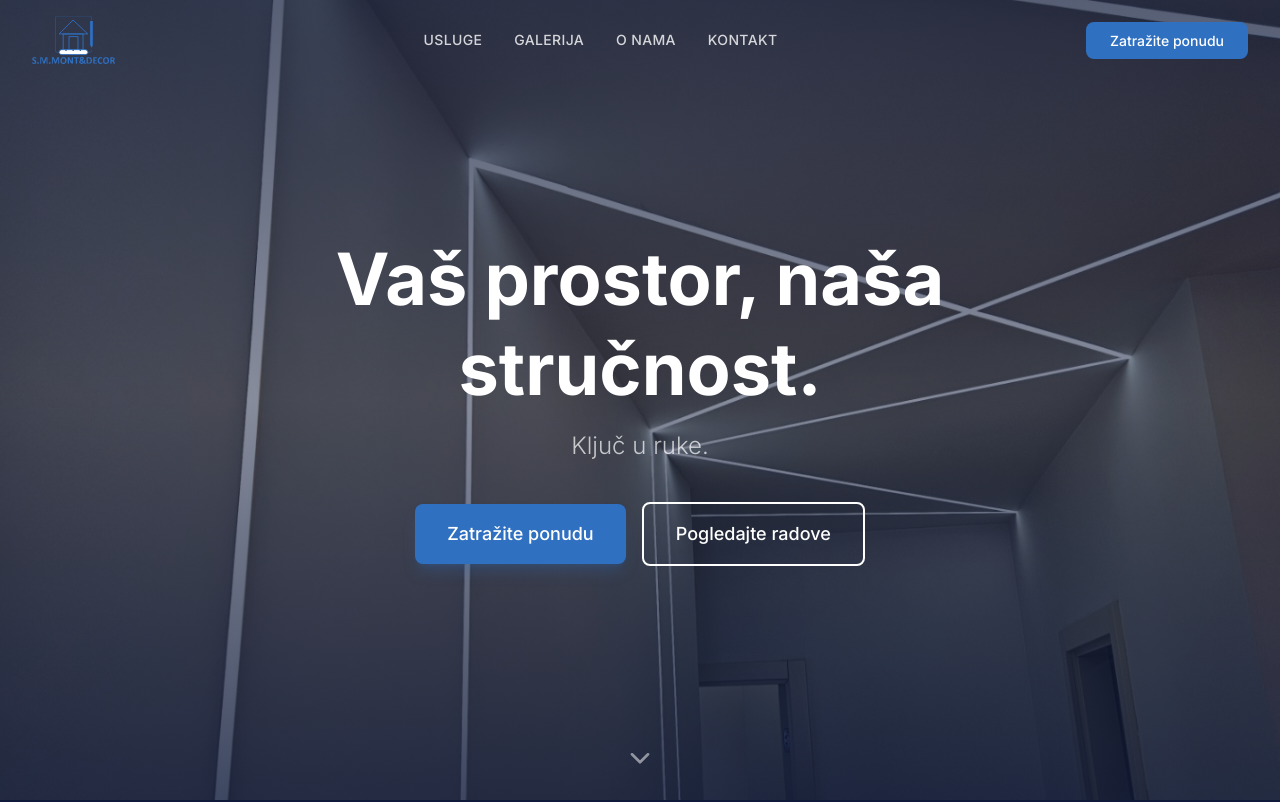
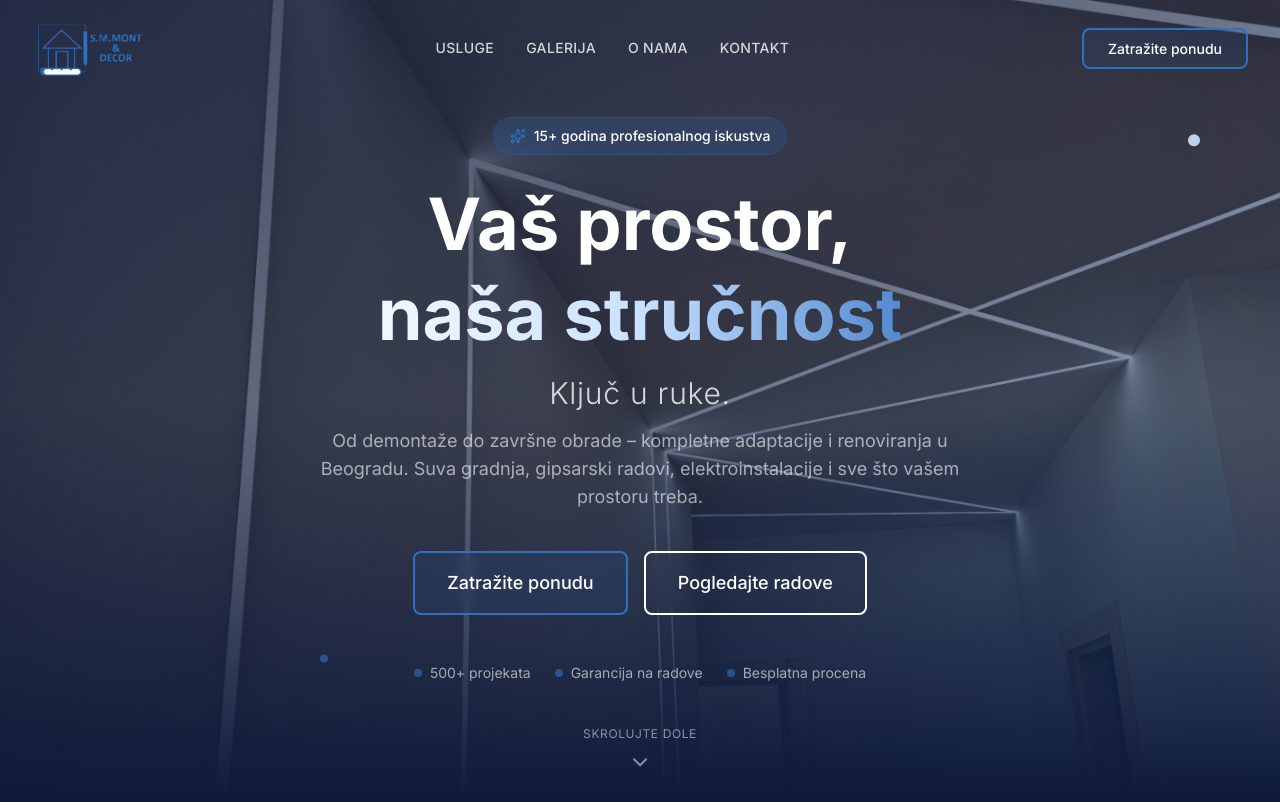
Before and after one commit to teaaaaaaaaaaaaaaaaaa/S.M.Mont-Decor, a React (Vite) app: page / in a window 1280 px wide. Shown: the top 802 px of the page. Built offline with nearby package versions, Linux system fonts and the light colour scheme.

Commit message:
sredjene sitnice

```diff
--- a/src/components/layout/Navbar.tsx
+++ b/src/components/layout/Navbar.tsx
@@ -1,8 +1,7 @@
 import { useState, useEffect } from 'react';
 import { Link, useLocation } from 'react-router-dom';
 import { Menu } from 'lucide-react';
-import LogoFull from '../../assets/logos/Logo-SM.svg';
-import LogoIcon from '../../assets/logos/Logo-SM-ONLY.svg';
+import LogoHorizontal from '../../assets/logos/Logo-horizontal.png';
 import { company } from '../../data/company';
 import { scrollToElement } from '../../utils/scrollToElement';
 import MobileMenu from './MobileMenu';
@@ -47,17 +46,12 @@ export default function Navbar() {
         }`}
       >
         <div className="max-w-7xl mx-auto px-4 sm:px-6 lg:px-8">
-          <div className="flex items-center justify-between h-16 lg:h-20">
+          <div className="flex items-center justify-between h-20 lg:h-24">
             <Link to="/" className="flex-shrink-0">
               <img
-                src={LogoFull}
+                src={LogoHorizontal}
                 alt={company.name}
-                className="h-10 lg:h-12 hidden sm:block"
-              />
-              <img
-                src={LogoIcon}
-                alt={company.name}
-                className="h-10 sm:hidden"
+                className="h-14 lg:h-16 w-auto"
               />
             </Link>
 
@@ -77,7 +71,7 @@ export default function Navbar() {
             <div className="hidden lg:block">
               <a
                 href={company.emailHref}
-                className="bg-accent text-white px-6 py-2.5 rounded-lg text-sm font-medium hover:bg-accent/90 transition-colors"
+                className="border-2 border-accent text-white bg-accent/10 hover:bg-accent/20 backdrop-blur-sm px-6 py-2.5 rounded-lg text-sm font-medium transition-all duration-300"
               >
                 Zatražite ponudu
               </a>
--- a/src/components/sections/ContactSection.tsx
+++ b/src/components/sections/ContactSection.tsx
@@ -1,5 +1,4 @@
 import { Phone, Mail, Camera, MapPin } from 'lucide-react';
-import StatCard from '../ui/StatCard';
 import AnimatedSection from '../ui/AnimatedSection';
 import Button from '../ui/Button';
 import { company } from '../../data/company';
@@ -7,25 +6,7 @@ import heroImage from '../../assets/images/photo-07.jpg';
 
 export default function ContactSection() {
   return (
-    <section id="o-nama">
-      {/* Stats Bar */}
-      <div className="bg-accent py-16">
-        <div className="max-w-7xl mx-auto px-4 sm:px-6 lg:px-8">
-          <div className="grid grid-cols-1 sm:grid-cols-3 gap-8">
-            {company.stats.map((stat, index) => (
-              <StatCard
-                key={stat.label}
-                number={stat.number}
-                label={stat.label}
-                index={index}
-              />
-            ))}
-          </div>
-        </div>
-      </div>
-
-      {/* Contact Block */}
-      <div className="bg-primary py-20 lg:py-28">
+    <section id="o-nama" className="bg-primary py-20 lg:py-28">
       <div className="max-w-7xl mx-auto px-4 sm:px-6 lg:px-8">
         <div className="grid grid-cols-1 lg:grid-cols-2 gap-12 lg:gap-16 items-center">
           {/* Left: Text & Contact Info */}
@@ -97,7 +78,6 @@ export default function ContactSection() {
           </AnimatedSection>
         </div>
       </div>
-      </div>
     </section>
   );
 }
--- a/src/components/sections/HeroSection.tsx
+++ b/src/components/sections/HeroSection.tsx
@@ -1,5 +1,5 @@
 import { motion } from 'framer-motion';
-import { ChevronDown } from 'lucide-react';
+import { ChevronDown, Sparkles } from 'lucide-react';
 import Button from '../ui/Button';
 import heroImage from '../../assets/images/photo-01.jpg';
 import { company } from '../../data/company';
@@ -8,41 +8,116 @@ import { scrollToElement } from '../../utils/scrollToElement';
 export default function HeroSection() {
   return (
     <section className="relative min-h-screen flex items-center justify-center overflow-hidden">
-      {/* Background Image */}
-      <div className="absolute inset-0">
+      {/* Background Image with Parallax */}
+      <motion.div
+        className="absolute inset-0"
+        initial={{ scale: 1.1 }}
+        animate={{ scale: 1 }}
+        transition={{ duration: 1.5, ease: [0.22, 1, 0.36, 1] }}
+      >
         <img
           src={heroImage}
           alt="LED rasveta u modernom hodniku"
           className="w-full h-full object-cover"
           loading="eager"
         />
-        <div className="absolute inset-0 bg-gradient-to-b from-primary/70 via-primary/50 to-primary/80" />
+        {/* Gradient Overlays - Multi-layer for depth */}
+        <div className="absolute inset-0 bg-gradient-to-br from-primary/80 via-primary/60 to-accent/40" />
+        <div className="absolute inset-0 bg-gradient-to-t from-primary via-transparent to-transparent" />
+        {/* Animated Glow Effect */}
+        <motion.div
+          className="absolute inset-0 bg-gradient-radial from-accent/20 via-transparent to-transparent"
+          animate={{
+            opacity: [0.3, 0.6, 0.3],
+            scale: [1, 1.1, 1],
+          }}
+          transition={{
+            duration: 4,
+            repeat: Infinity,
+            ease: "easeInOut",
+          }}
+        />
+      </motion.div>
+
+      {/* Decorative Elements */}
+      <div className="absolute inset-0 overflow-hidden pointer-events-none">
+        <motion.div
+          className="absolute top-20 left-10 w-2 h-2 bg-accent rounded-full"
+          animate={{
+            y: [0, -20, 0],
+            opacity: [0.3, 1, 0.3],
+          }}
+          transition={{ duration: 3, repeat: Infinity, delay: 0 }}
+        />
+        <motion.div
+          className="absolute top-40 right-20 w-3 h-3 bg-secondary rounded-full"
+          animate={{
+            y: [0, -30, 0],
+            opacity: [0.4, 1, 0.4],
+          }}
+          transition={{ duration: 4, repeat: Infinity, delay: 0.5 }}
+        />
+        <motion.div
+          className="absolute bottom-32 left-1/4 w-2 h-2 bg-accent rounded-full"
+          animate={{
+            y: [0, -15, 0],
+            opacity: [0.3, 0.8, 0.3],
+          }}
+          transition={{ duration: 3.5, repeat: Infinity, delay: 1 }}
+        />
       </div>
 
       {/* Content */}
-      <div className="relative z-10 max-w-4xl mx-auto px-4 sm:px-6 text-center">
+      <div className="relative z-10 max-w-5xl mx-auto px-4 sm:px-6 text-center">
+        {/* Badge */}
+        <motion.div
+          initial={{ opacity: 0, y: 20 }}
+          animate={{ opacity: 1, y: 0 }}
+          transition={{ duration: 0.6, delay: 0.1 }}
+          className="inline-flex items-center gap-2 px-4 py-2 rounded-full bg-accent/20 backdrop-blur-md border border-accent/30 mb-6"
+        >
+          <Sparkles size={16} className="text-accent" />
+          <span className="text-white text-sm font-medium">15+ godina profesionalnog iskustva</span>
+        </motion.div>
+
+        {/* Main Heading with Gradient */}
         <motion.h1
           initial={{ opacity: 0, y: 30 }}
           animate={{ opacity: 1, y: 0 }}
-          transition={{ duration: 0.8, delay: 0.2, ease: [0.22, 1, 0.36, 1] }}
-          className="text-4xl sm:text-5xl md:text-6xl lg:text-7xl font-bold text-white leading-tight"
+          transition={{ duration: 0.8, delay: 0.3, ease: [0.22, 1, 0.36, 1] }}
+          className="text-4xl sm:text-5xl md:text-6xl lg:text-7xl font-bold leading-tight mb-4"
         >
-          Vaš prostor, naša stručnost.
+          <span className="block text-white">Vaš prostor,</span>
+          <span className="block bg-gradient-to-r from-white via-secondary to-accent bg-clip-text text-transparent">
+            naša stručnost
+          </span>
         </motion.h1>
 
+        {/* Subtitle */}
         <motion.p
           initial={{ opacity: 0, y: 30 }}
           animate={{ opacity: 1, y: 0 }}
           transition={{ duration: 0.8, delay: 0.5, ease: [0.22, 1, 0.36, 1] }}
-          className="text-xl sm:text-2xl text-white/70 mt-4 mb-10 font-light"
+          className="text-xl sm:text-2xl md:text-3xl text-white/80 mb-4 font-light tracking-wide"
         >
           Ključ u ruke.
         </motion.p>
 
+        <motion.p
+          initial={{ opacity: 0 }}
+          animate={{ opacity: 1 }}
+          transition={{ duration: 0.8, delay: 0.7 }}
+          className="text-base sm:text-lg text-white/60 mb-10 max-w-2xl mx-auto"
+        >
+          Od demontaže do završne obrade – kompletne adaptacije i renoviranja u Beogradu.
+          Suva gradnja, gipsarski radovi, elektroinstalacije i sve što vašem prostoru treba.
+        </motion.p>
+
+        {/* CTA Buttons */}
         <motion.div
           initial={{ opacity: 0, y: 30 }}
           animate={{ opacity: 1, y: 0 }}
-          transition={{ duration: 0.6, delay: 0.8, ease: [0.22, 1, 0.36, 1] }}
+          transition={{ duration: 0.6, delay: 0.9, ease: [0.22, 1, 0.36, 1] }}
           className="flex flex-col sm:flex-row items-center justify-center gap-4"
         >
           <Button variant="primary" size="lg" href={company.emailHref}>
@@ -55,6 +130,27 @@ export default function HeroSection() {
           >
             Pogledajte radove
           </Button>
+        </motion.div>
+
+        {/* Trust Indicators */}
+        <motion.div
+          initial={{ opacity: 0 }}
+          animate={{ opacity: 1 }}
+          transition={{ duration: 0.8, delay: 1.1 }}
+          className="flex flex-wrap items-center justify-center gap-6 mt-12 text-white/60 text-sm"
+        >
+          <div className="flex items-center gap-2">
+            <div className="w-2 h-2 bg-accent rounded-full animate-pulse" />
+            <span>500+ projekata</span>
+          </div>
+          <div className="flex items-center gap-2">
+            <div className="w-2 h-2 bg-accent rounded-full animate-pulse" />
+            <span>Garancija na radove</span>
+          </div>
+          <div className="flex items-center gap-2">
+            <div className="w-2 h-2 bg-accent rounded-full animate-pulse" />
+            <span>Besplatna procena</span>
+          </div>
         </motion.div>
       </div>
 
@@ -71,7 +167,10 @@ export default function HeroSection() {
           className="cursor-pointer"
           onClick={() => scrollToElement('transformacija')}
         >
-          <ChevronDown size={32} className="text-white/50" />
+          <div className="flex flex-col items-center gap-2">
+            <span className="text-white/50 text-xs uppercase tracking-wider">Skrolujte dole</span>
+            <ChevronDown size={24} className="text-white/50" />
+          </div>
         </motion.div>
       </motion.div>
     </section>
--- a/src/components/ui/Button.tsx
+++ b/src/components/ui/Button.tsx
@@ -10,9 +10,9 @@ interface ButtonProps {
 }
 
 const variants = {
-  primary: 'bg-accent text-white hover:bg-accent/90 shadow-lg shadow-accent/25',
-  secondary: 'bg-secondary text-primary hover:bg-secondary/80',
-  outline: 'border-2 border-white text-white hover:bg-white/10',
+  primary: 'border-2 border-accent text-white bg-accent/10 hover:bg-accent/20 backdrop-blur-sm',
+  secondary: 'border-2 border-secondary text-white bg-secondary/10 hover:bg-secondary/20 backdrop-blur-sm',
+  outline: 'border-2 border-white text-white bg-transparent hover:bg-white/10 backdrop-blur-sm',
 };
 
 const sizes = {
@@ -22,7 +22,7 @@ const sizes = {
 };
 
 export default function Button({
-  variant = 'primary',
+  variant = 'outline',
   size = 'md',
   href,
   onClick,
```
Also changed, not shown: src/components/layout/Footer.tsx (+22 -2 lines), src/components/sections/BeforeAfterSection.tsx (+30 -2 lines), .claude/settings.local.json, logos/Logo-horizontal.png (added), src/assets/logos/Logo-horizontal.png (added). Lines whose indentation alone changed are shown as unchanged.
